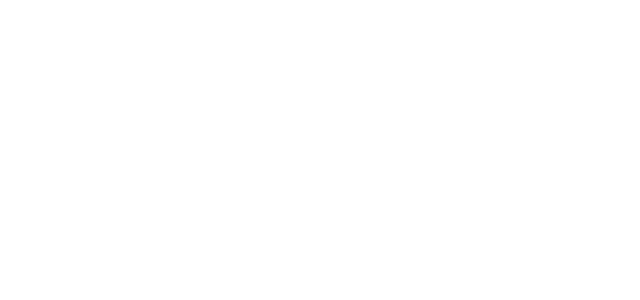
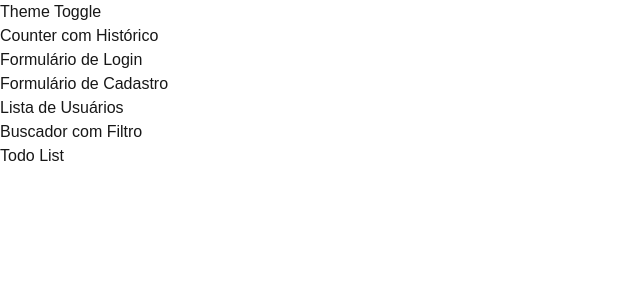
Before and after one commit to RenanFelliphe/Versionamento-react-rpv, a Next.js app: page / in a window 1280 px wide. Shown: the top 300 px of the page, without its empty margins (0-640 px from the left). Built offline with nearby package versions, Linux system fonts and the light colour scheme.

Commit message:
feat: iniciando os exercicios

```diff
--- /dev/null
+++ b/src/pages/exercicio-1/index.tsx
@@ -0,0 +1,8 @@
+export default function Ex01() {
+
+    return(
+        <>
+            <h1>Exercicio 01</h1>
+        </>
+    )
+}
--- a/src/pages/index.tsx
+++ b/src/pages/index.tsx
@@ -1,3 +1,5 @@
+import Link from "next/link";
+
 //  Cada item abaixo deverá ser criado numa página separada dentro da pasta "pages"
 const exercises = [
   {
@@ -37,9 +39,20 @@
   }
 ];
 
+// Renderizar cada exercício como um card ( com link ) para a página na qual vocês irão desenvolver
+// Sugestão de card
+// p-8 flex rounded-md border border-zinc-300
+
 export default function Home() {
 
   return (
-    <></>
+    <>
+      {exercises.map(exercicio => {
+
+        return(
+          <Link href={'exercicio-1'}><p>{exercicio.title}</p></Link>
+        )
+      })}
+    </>
   );
 }
```
